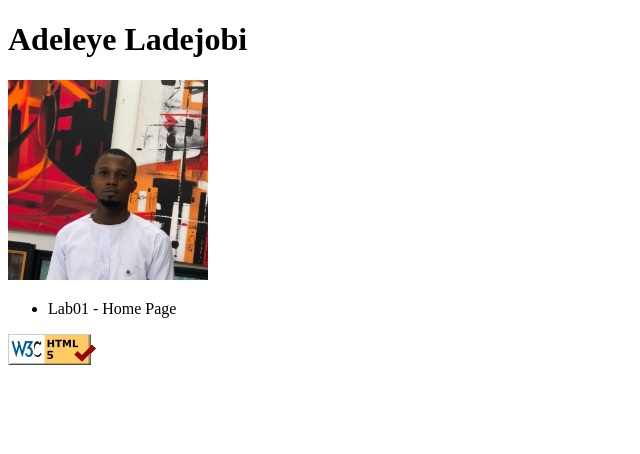
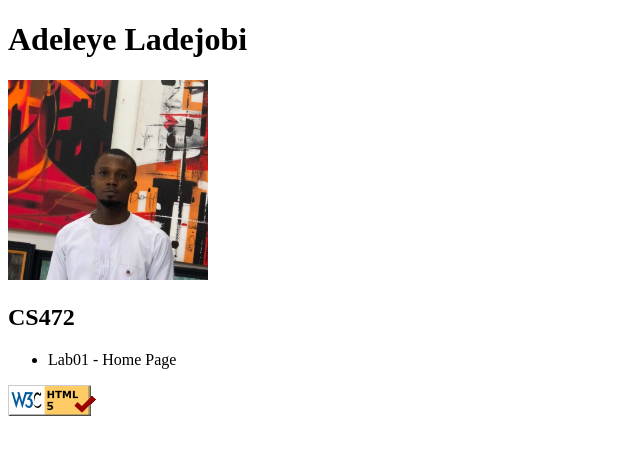
Before and after one commit to lexemmy/cs472, a plain HTML site: page index.html in a window 1280 px wide. Shown: the whole page, without its empty margins (0-640 px from the left). Drawn offline with Linux system fonts and the light colour scheme.

Commit message:
add header

```diff
--- a/index.html
+++ b/index.html
@@ -18,6 +18,7 @@
 
     <!-- Unordered List -->
     <section>
+    <h1>CS472</h1>
       <ul>
         <li>Lab01 - Home Page</li>
       </ul>
```
